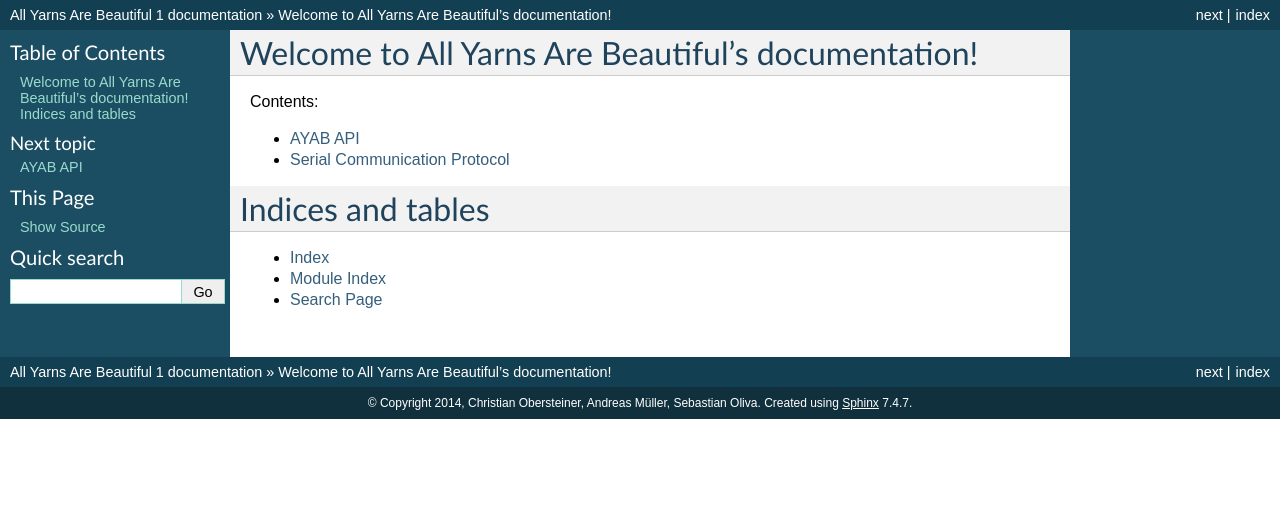
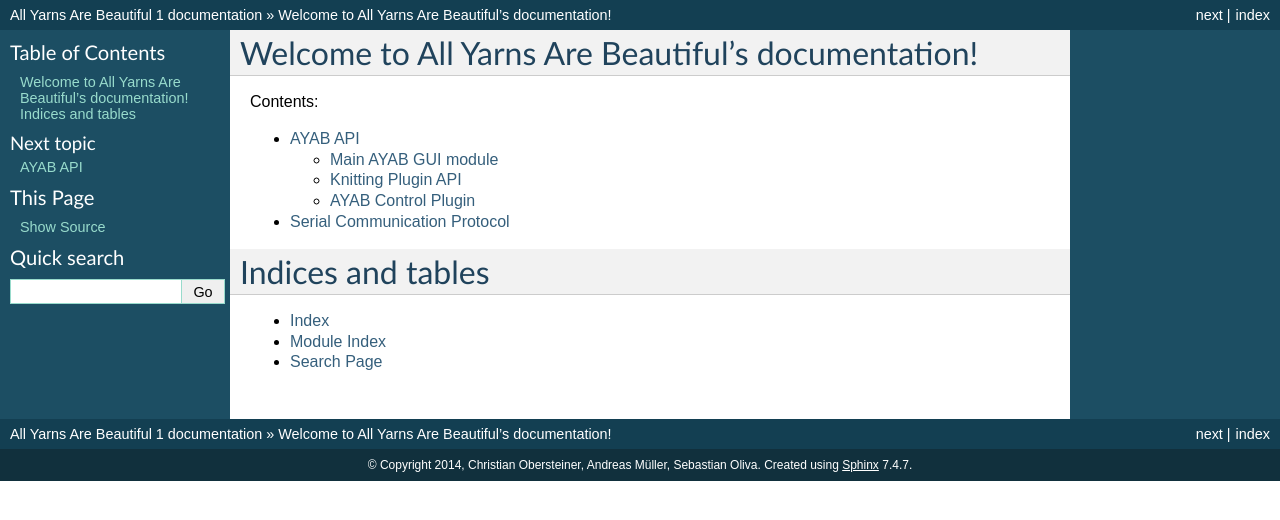
Before and after one commit to AllYarnsAreBeautiful/ayab-desktop, a Sphinx documentation site: the page built from software/python/docs/index.rst, in a window 1280 px wide. Shown: the top 520 px of the page. Built offline with Sphinx 7.4.7, drawn with Linux system fonts in a browser that asks for light colours; formulas are drawn with MathJax 3.

Commit message:
Nicer formatting of Docs.

```diff
--- a/software/python/docs/api_ref.rst
+++ b/software/python/docs/api_ref.rst
@@ -1,12 +1,24 @@
+**************
 AYAB API
-===================================================
+**************
 
+Main AYAB GUI module
+====================
 
-.. automodule:: ayab.ayab_communication
+.. automodule:: ayab.ayab
    :members:
 
-.. automodule:: ayab.ayab_control
+Knitting Plugin API
+===================
+
+.. automodule:: ayab.plugins.knitting_plugin
    :members:
 
-.. automodule:: ayab.ayab_image
+AYAB Control Plugin
+===================
+
+.. automodule:: ayab.plugins.ayab_plugin.ayab_control
    :members:
+
+.. automodule:: ayab.plugins.ayab_plugin.ayab_communication
+   :members:
--- a/software/python/docs/serial_comm_page.rst
+++ b/software/python/docs/serial_comm_page.rst
@@ -1,4 +1,6 @@
 Serial Communication Protocol
 ===================================================
 
+Here is a sequence diagram with the serial communication knitting protocol.
+
 .. seqdiag:: serial_comm_sequence.diag
```
